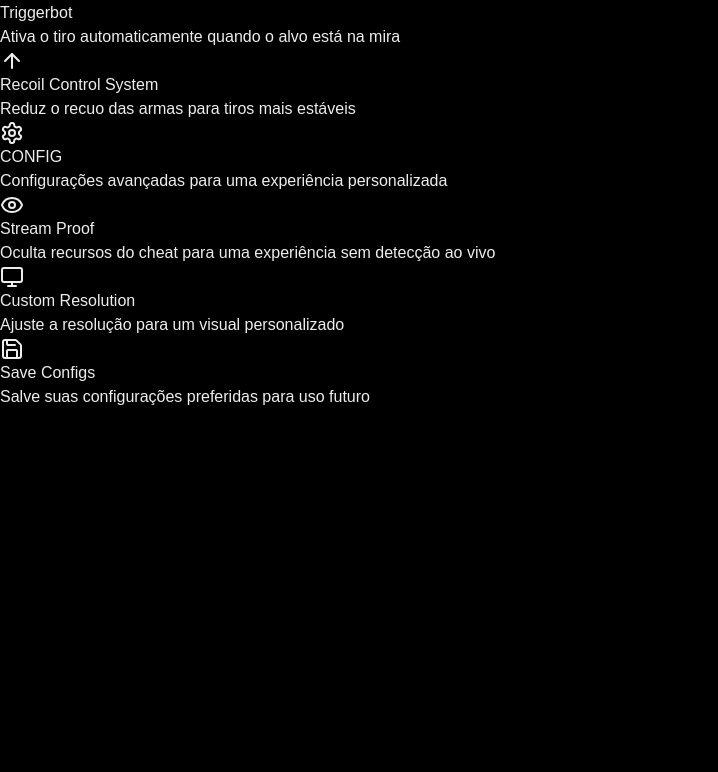
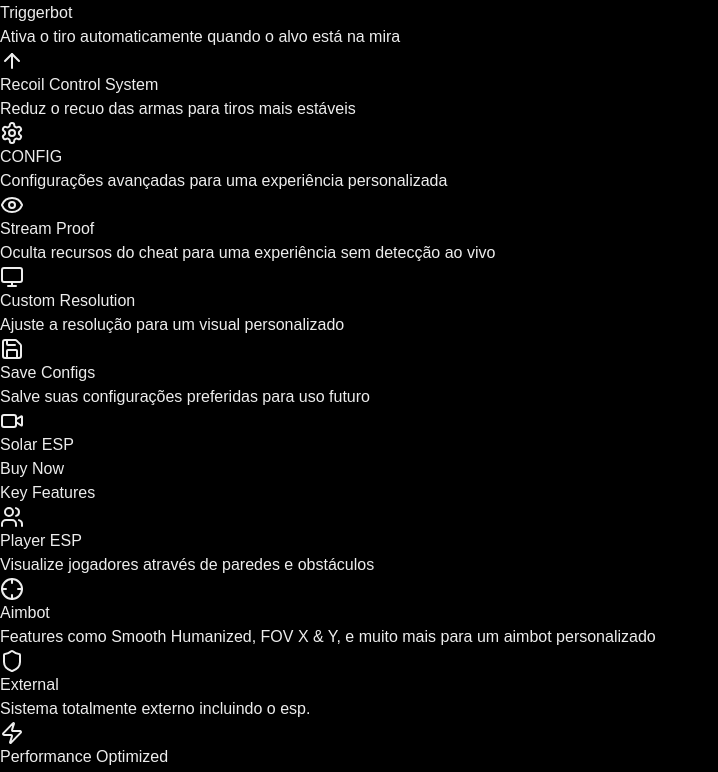
Before and after one commit to Faccin27/solarhub, a Next.js app: page / in a window 1280 px wide. Shown: the part 2011-2783 px from the top of the page, without its empty margins (0-718 px from the left). Before the commit the page ends 2420 px from the top, so only its background shows below. Built offline with nearby package versions, Linux system fonts and the light colour scheme.

Commit message:
feat: updated showcase section

```diff
--- a/src/components/Showcase.tsx
+++ b/src/components/Showcase.tsx
@@ -1,11 +1,29 @@
 "use client"
 
-import { Crosshair, Palette, MousePointer, Target, ArrowUp, Settings, Eye, Monitor, Save, Video } from "lucide-react"
+import {
+  Crosshair,
+  Palette,
+  MousePointer,
+  ArrowUp,
+  Settings,
+  Eye,
+  Monitor,
+  Save,
+  Video,
+  Users,
+  Box,
+  Skull,
+  Clock,
+  Bell,
+  Shield,
+  Zap,
+  Layers,
+} from "lucide-react"
 
 import type React from "react"
 
 export default function VideoShowcase() {
-  const features = [
+  const aimFeatures = [
     {
       icon: Crosshair,
       title: "AIMBOT",
@@ -48,24 +66,75 @@ export default function VideoShowcase() {
     },
   ]
 
+  const espFeatures = [
+    {
+      icon: Users,
+      title: "Player ESP",
+      description: "Visualize jogadores através de paredes e obstáculos",
+    },
+    {
+      icon: Crosshair,
+      title: "Aimbot",
+      description: "Features como Smooth Humanized, FOV X & Y, e muito mais para um aimbot personalizado",
+    },
+    {
+      icon: Shield,
+      title: "External",
+      description: "Sistema totalmente externo incluindo o esp.",
+    },
+    {
+      icon: Zap,
+      title: "Performance Optimized",
+      description: "ESP otimizado para mínimo impacto no desempenho",
+    },
+    {
+      icon: Layers,
+      title: "Customizable Overlays",
+      description: "Personalize as informações exibidas no ESP",
+    },
+    {
+      icon: Eye,
+      title: "Stream Proof",
+      description: "Oculta recursos do cheat para uma experiência sem detecção ao vivo",
+    },
+    {
+      icon: Monitor,
+      title: "Custom Resolution",
+      description: "Ajuste a resolução para um visual personalizado",
+    },
+    {
+      icon: Save,
+      title: "Save Configs",
+      description: "Salve suas configurações preferidas para uso futuro",
+    },
+  ]
+
   return (
-    <div className="grid lg:grid-cols-2 gap-8 p-6 max-w-7xl mx-auto">
-      {/* Left column - Video and title */}
-      <div>
+    <div className="space-y-16 p-2 max-w-7xl mx-auto">
+      <ProductSection title="Solar Aim" features={aimFeatures} videoOnLeft={true} />
+      <ProductSection title="Solar ESP" features={espFeatures} videoOnLeft={false} />
+    </div>
+  )
+}
+
+function ProductSection({ title, features, videoOnLeft }: { title: string; features: any[]; videoOnLeft: boolean }) {
+  return (
+    <div className={`grid lg:grid-cols-2 mt-12 gap-8 ${videoOnLeft ? "" : "lg:grid-flow-col"}`}>
+      <div className={videoOnLeft ? "mb-24" : "lg:order-last"}>
         <div className="relative aspect-video bg-zinc-900 rounded-lg overflow-hidden mb-4">
           <div className="absolute inset-0 flex items-center justify-center">
             <Video className="w-12 h-12 text-zinc-600" />
           </div>
         </div>
         <div className="flex items-center justify-between">
-          <h2 className="text-2xl font-bold">Solar Aim</h2>
+          <h2 className="text-2xl font-bold">{title}</h2>
           <button className="px-6 py-2 bg-orange-400 text-black font-bold rounded-lg hover:bg-orange-500 transition-colors">
             Buy Now
           </button>
         </div>
       </div>
 
-      {/* Right column - Features list */}
+      {/* Features list */}
       <div className="space-y-6">
         <h3 className="text-xl font-semibold mb-4">Key Features</h3>
         <div className="grid grid-cols-1 sm:grid-cols-2 gap-6">
```
